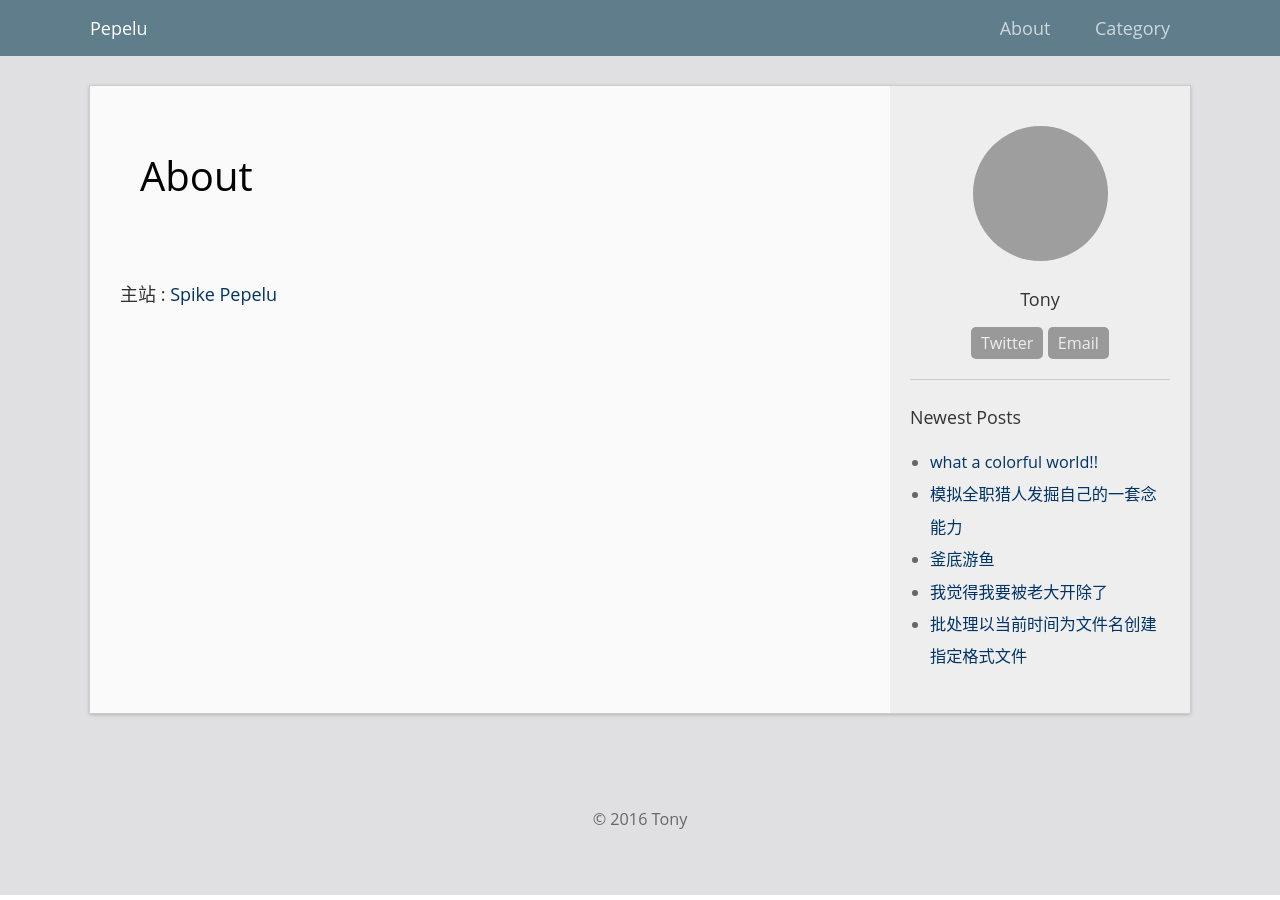
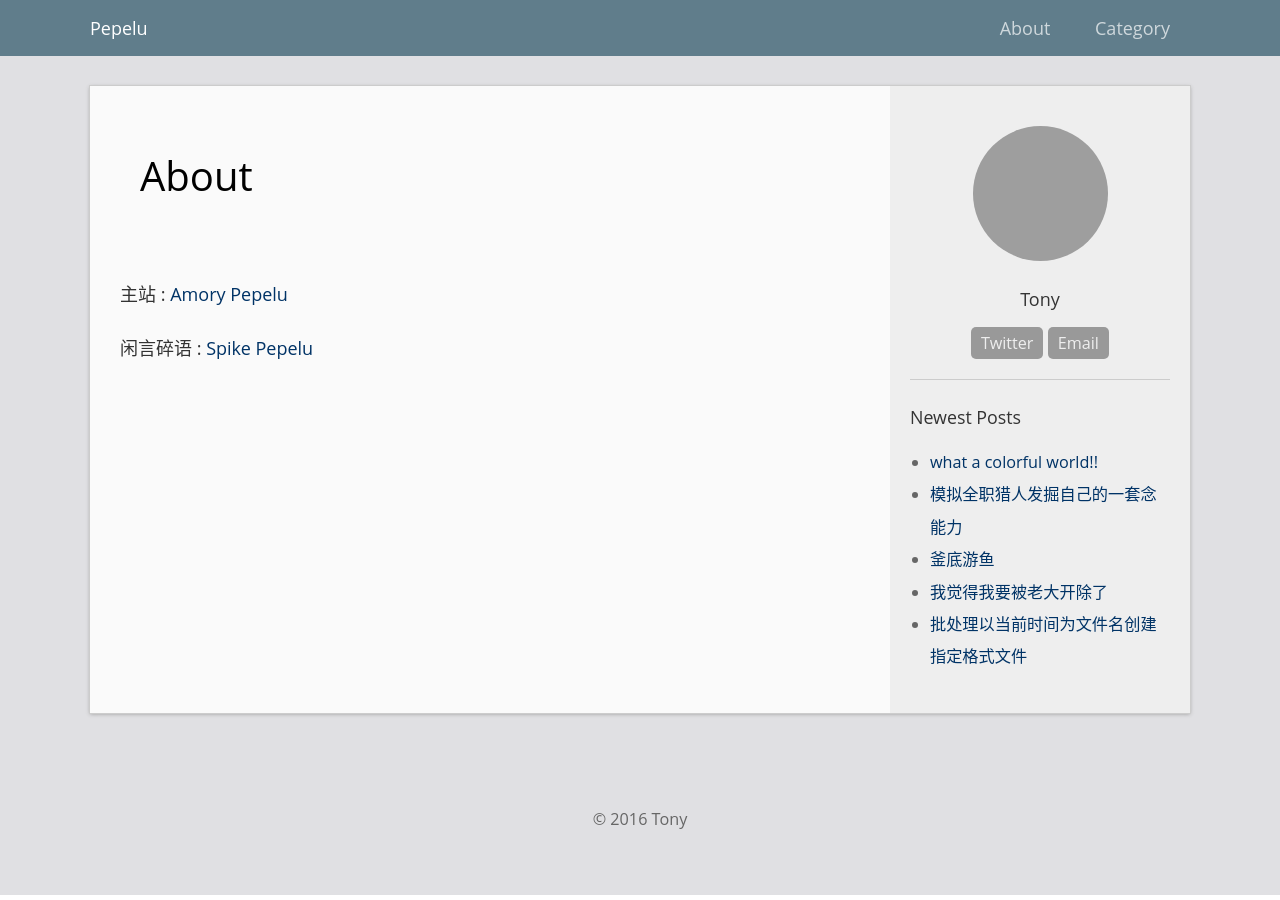
Before and after one commit to TonyPepelu/TonyPepelu.github.io, a Jekyll site: the page built from about.md, in a window 1280 px wide. Built offline with Jekyll 4.4.1, drawn with Linux system fonts in a browser that asks for light colours; grey boxes are pictures that could not be loaded.

Commit message:
add about.md

```diff
--- a/about.md
+++ b/about.md
@@ -7,4 +7,6 @@ nocomments: true
 ---
 
 
-主站 : [Spike Pepelu](http://amorypepelu.github.io "Title")
+主站 : [Amory Pepelu](https://amorypepelu.github.io "Title")
+
+闲言碎语 : [Spike Pepelu](https://SpikePepelu.github.io "Title")
```
